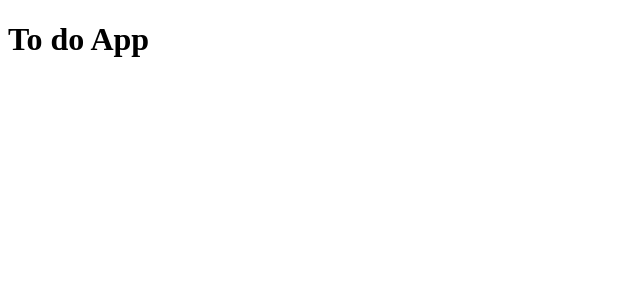
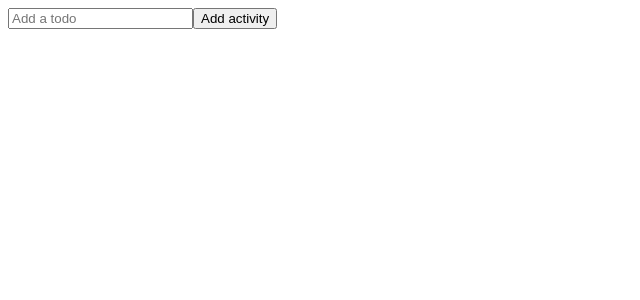
Before and after one commit to Karkolo16/react-app, a React (Create React App) app in the folder to-do/: page / in a window 1280 px wide. Shown: the top 300 px of the page, without its empty margins (0-640 px from the left). Built offline with nearby package versions, Linux system fonts and the light colour scheme.

Commit message:
add TodoForm

```diff
--- a/to-do/src/App.js
+++ b/to-do/src/App.js
@@ -1,10 +1,11 @@
 import React from 'react';
 import './App.css';
+import TodoForm from './components/TodoForm';
 
 function App() {
   return (
     <div className="todo-app">
-      <h1>To do App</h1>
+      <TodoForm/>
     </div>
   );
 }
--- a/to-do/src/components/TodoForm.js
+++ b/to-do/src/components/TodoForm.js
@@ -0,0 +1,22 @@
+import React, { useState } from 'react';
+
+
+function TodoForm() {
+    const[input, setInput] = useState('')
+
+  return (
+    <form className="todo-form">
+
+    <input  type="text"
+            placeholder="Add a todo"
+            value={input}
+            name="text"
+            className="todo-input">
+    </input>
+
+    <button className="todo-button">Add activity</button>
+    </form>
+  )
+}
+
+export default TodoForm
```
